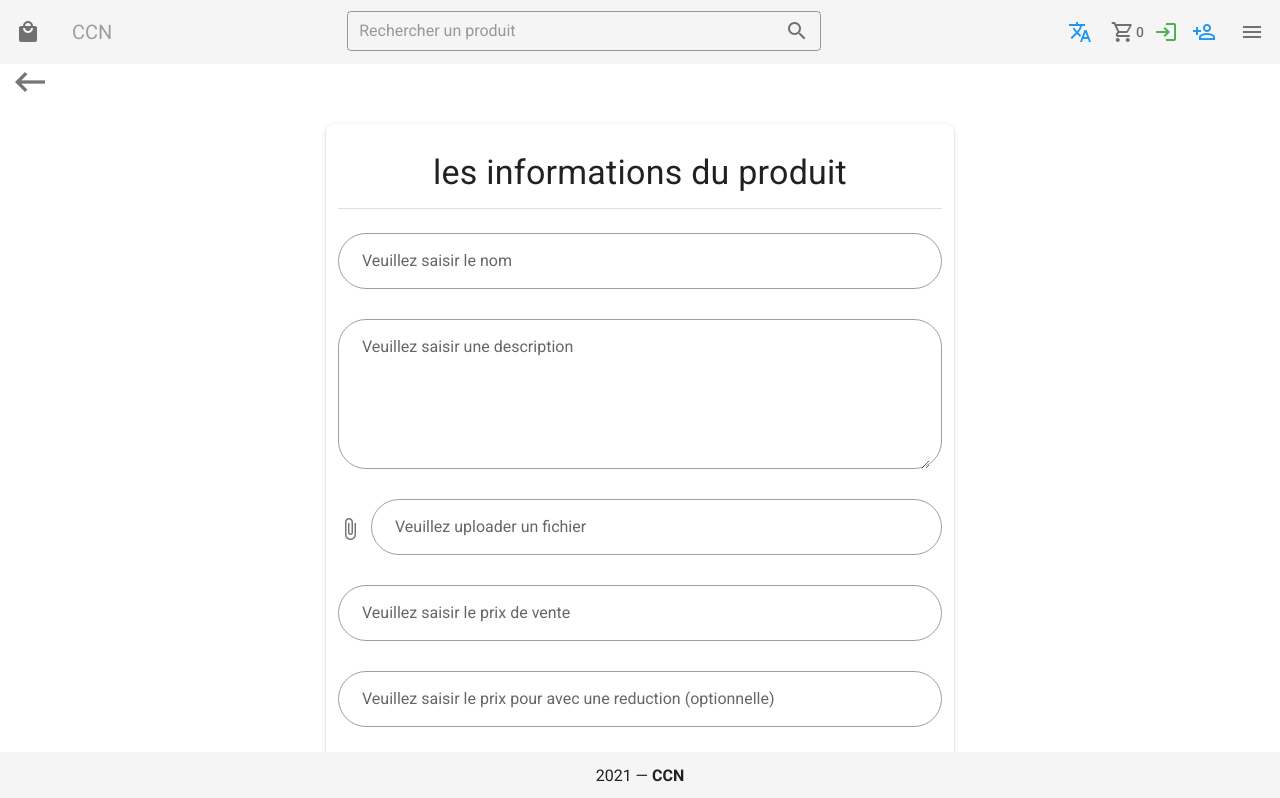
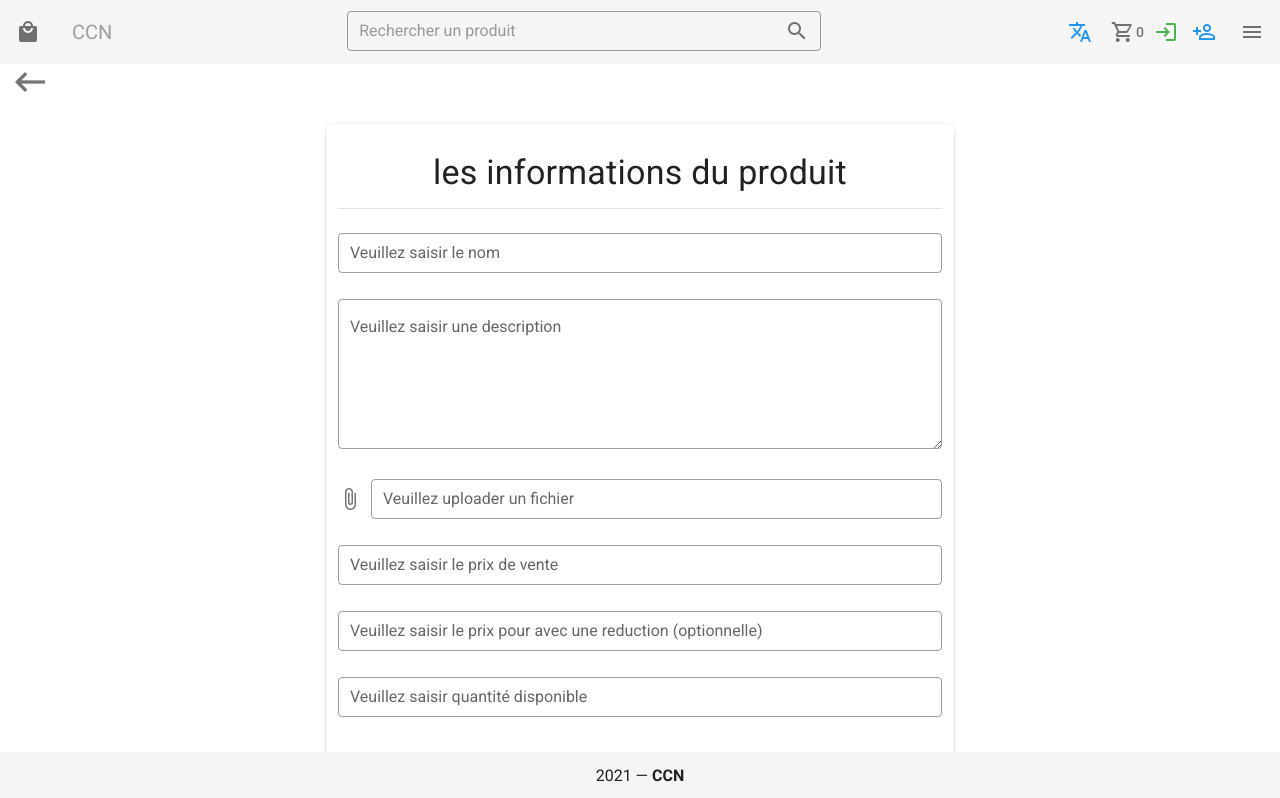
Before and after one commit to Nathsad1996/ccn, a Vue app: page /new-product in a window 1280 px wide. Shown: the top 798 px of the page. Built offline with nearby package versions, Linux system fonts and the light colour scheme.

Commit message:
style refine

```diff
--- a/src/views/AccountPage.vue
+++ b/src/views/AccountPage.vue
@@ -40,56 +40,56 @@
 
                     <v-card-text>
                       <v-text-field
-                        rounded
+                        dense
                         outlined
                         label="votre email"
                         readonly
                         append-icon="mdi-pencil"
                       ></v-text-field>
                       <v-text-field
-                        rounded
+                        dense
                         outlined
                         label="votre email"
                         readonly
                         append-icon="mdi-pencil"
                       ></v-text-field>
                       <v-text-field
-                        rounded
+                        dense
                         outlined
                         label="votre email"
                         readonly
                         append-icon="mdi-pencil"
                       ></v-text-field>
                       <v-text-field
-                        rounded
+                        dense
                         outlined
                         label="votre email"
                         readonly
                         append-icon="mdi-pencil"
                       ></v-text-field>
                       <v-text-field
-                        rounded
+                        dense
                         outlined
                         label="votre email"
                         readonly
                         append-icon="mdi-pencil"
                       ></v-text-field>
                       <v-text-field
-                        rounded
+                        dense
                         outlined
                         label="votre email"
                         readonly
                         append-icon="mdi-pencil"
                       ></v-text-field>
                       <v-text-field
-                        rounded
+                        dense
                         outlined
                         label="votre email"
                         readonly
                         append-icon="mdi-pencil"
                       ></v-text-field>
                       <v-text-field
-                        rounded
+                        dense
                         outlined
                         label="votre email"
                         readonly
@@ -97,7 +97,7 @@
                       ></v-text-field>
                     </v-card-text>
                     <v-card-actions>
-                      <v-btn rounded block solo color="success"
+                      <v-btn dense rounded block solo color="success"
                         >Sauvegarder</v-btn
                       >
                     </v-card-actions>
--- a/src/views/AddProduct.vue
+++ b/src/views/AddProduct.vue
@@ -18,12 +18,11 @@
           &nbsp;
           <v-form>
             <v-text-field
-              rounded
+              dense
               outlined
               label="Veuillez saisir le nom"
             ></v-text-field>
             <v-textarea
-              rounded
               label="Veuillez saisir une description"
               outlined
             ></v-textarea>
@@ -35,25 +34,26 @@
               multiple
               chips
               outlined
-              rounded
+              dense
               clearable
             ></v-file-input>
             <v-text-field
-              rounded
+              dense
               outlined
               label="Veuillez saisir le prix de vente"
             ></v-text-field>
             <v-text-field
-              rounded
+              dense
               outlined
               label="Veuillez saisir le prix pour avec une reduction (optionnelle)"
             ></v-text-field>
             <v-text-field
-              rounded
+              dense
               outlined
               label="Veuillez saisir quantité disponible"
             ></v-text-field>
             <v-checkbox
+              dense
               v-model="checkbox"
               label="Ce produit est disponible en plusieurs option(version, taille)"
               @change="initArray"
@@ -79,16 +79,22 @@
                 dense
               ></v-text-field>
               &nbsp;
-              <v-btn text icon small class="mt-1" rounded @click="deleteOption">
+              <v-btn text icon small class="mt-1" @click="deleteOption">
                 <v-icon color="red">mdi-window-close</v-icon>
               </v-btn>
             </v-btn-toggle>
             <br />
-            <v-btn v-if="checkbox" rounded color="danger" @click="addOption">
+            <v-btn
+              v-if="checkbox"
+              small
+              rounded
+              color="info"
+              @click="addOption"
+            >
               <v-icon>mdi-plus</v-icon> Ajouter une option
             </v-btn>
           </v-form>
-          <v-card-actions>
+          <v-card-actions class="mt-3">
             <v-btn block rounded color="success">Ajouter</v-btn>
           </v-card-actions>
         </v-card>
```
Also changed, not shown: src/views/SearchResult.vue (added, +15 -0 lines).
